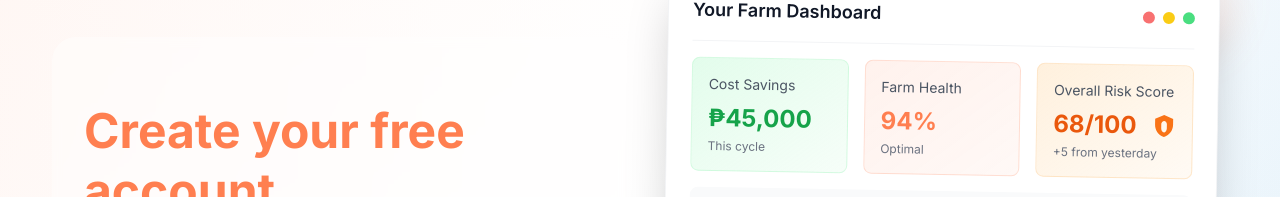
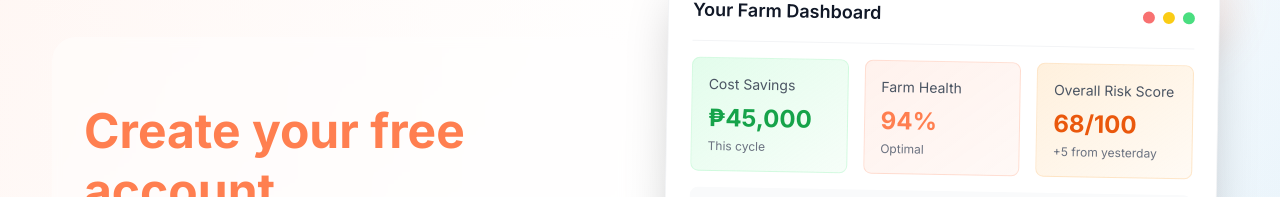
Before and after one commit to Web3-Iligan/LikAI, a Next.js app: page /auth in a window 1280 px wide. Shown: the part 180-377 px from the top of the page. Built offline with nearby package versions, Linux system fonts and the light colour scheme.

Commit message:
Refactor dashboard content layout and remove unnecessary elements

```diff
--- a/app/auth/page.tsx
+++ b/app/auth/page.tsx
@@ -108,19 +108,8 @@ export default function AuthPage() {
                     <div className="mb-2 text-sm text-gray-600">
                       Overall Risk Score
                     </div>
-                    <div className="flex items-center justify-between">
-                      <div className="text-2xl font-bold text-orange-600">
-                        68/100
-                      </div>
-                      <div className="h-6 w-6 text-orange-500">
-                        <svg
-                          viewBox="0 0 24 24"
-                          fill="currentColor"
-                          className="h-full w-full"
-                        >
-                          <path d="M12,1L3,5V11C3,16.55 6.84,21.74 12,23C17.16,21.74 21,16.55 21,11V5L12,1M12,7C13.4,7 14.8,8.6 14.8,10V14.5C14.8,16.9 13.4,18.5 12,18.5C10.6,18.5 9.2,16.9 9.2,14.5V10C9.2,8.6 10.6,7 12,7Z" />
-                        </svg>
-                      </div>
+                    <div className="text-2xl font-bold text-orange-600">
+                      68/100
                     </div>
                     <div className="mt-1 text-xs text-gray-500">
                       +5 from yesterday
```
